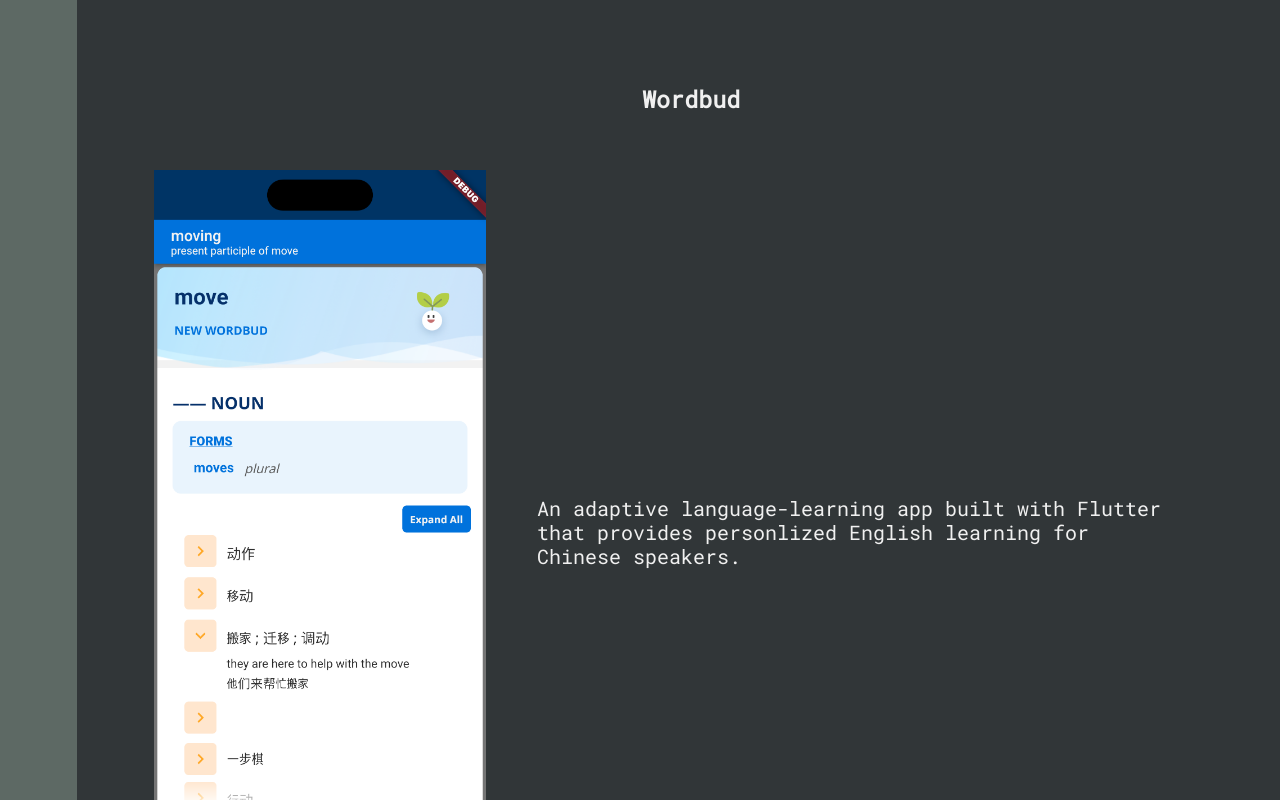
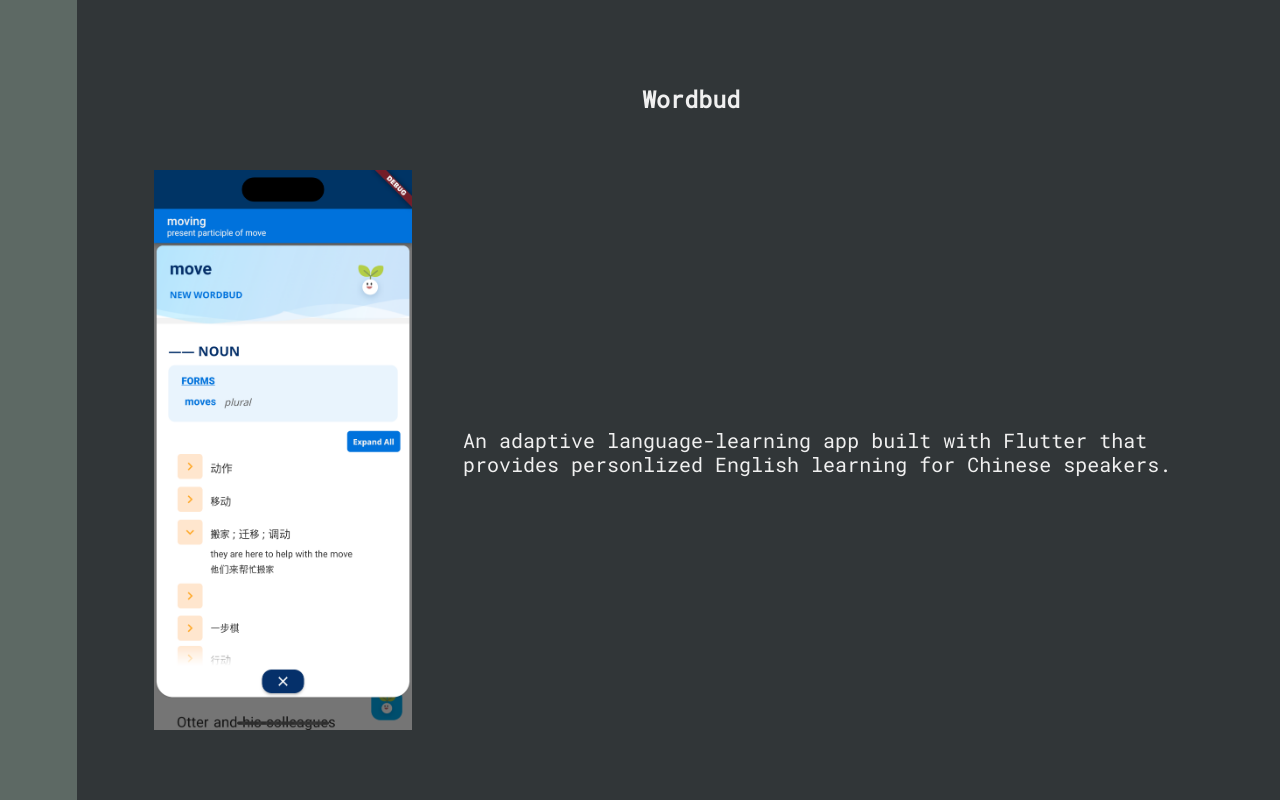
Before and after one commit to tr-stan/react-portfolio, a React (Vite) app: page /projects in a window 1280 px wide. Shown: the part 740-1540 px from the top of the page. Built offline with nearby package versions, Linux system fonts and the light colour scheme.

Commit message:
reduce max img size for project previews

```diff
--- a/src/index.css
+++ b/src/index.css
@@ -128,7 +128,7 @@ a:active {
 .project img {
     padding-top: 4vh;
     padding-bottom: 4vh;
-    max-height: 90vh;
+    max-height: 70vh;
 }
 
 .title-fade-out {
```
